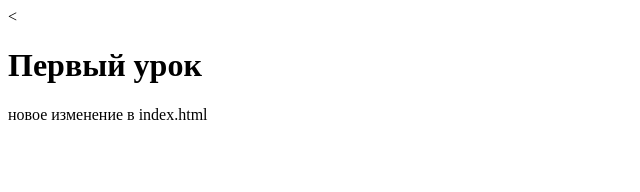
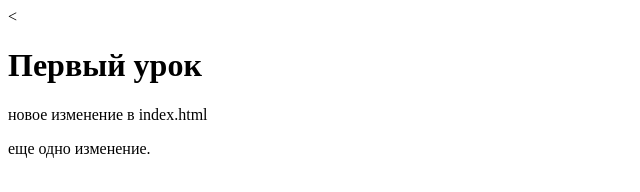
Before and after one commit to SiinceRe/site, a plain HTML site: page index.html in a window 1280 px wide. Shown: the whole page, without its empty margins (0-640 px from the left). Drawn offline with Linux system fonts and the light colour scheme; files that its build step writes are made by us from their sources.

Commit message:
Second commit

```diff
--- a/index.html
+++ b/index.html
@@ -7,5 +7,6 @@
 <body>
   <h1>Первый урок</h1>
   <p>новое изменение в index.html</p>
+  <p>еще одно изменение.</p>
 </body>
 </html>
```
